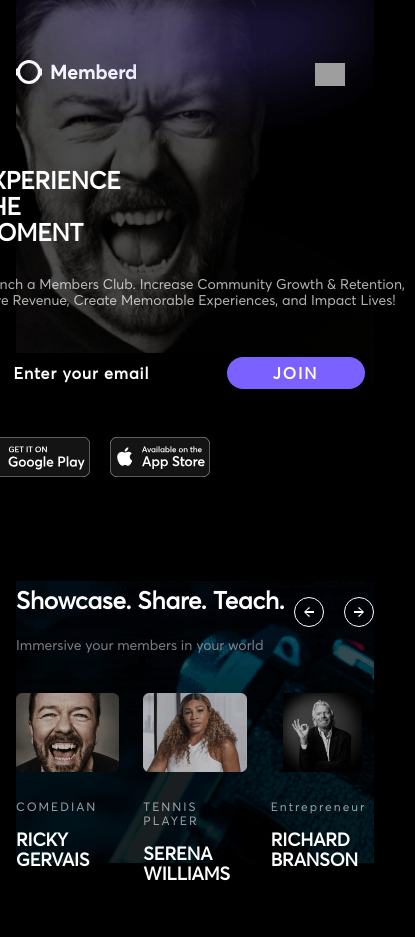
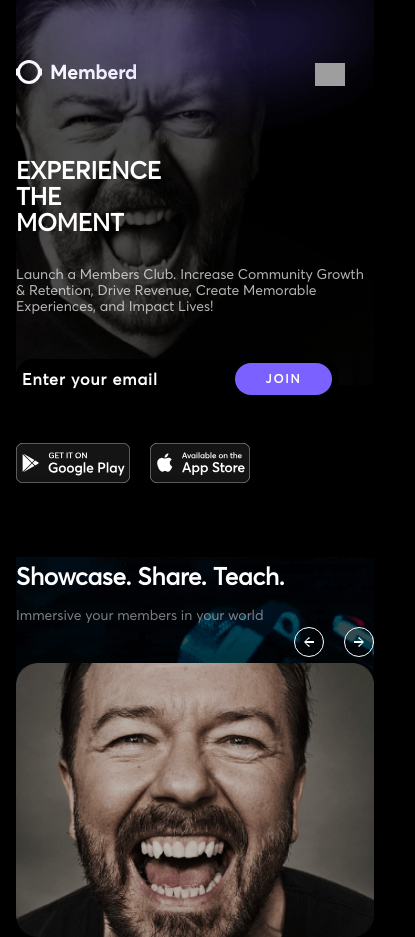
Before and after one commit to sashokpilipok7/devit-test1, a plain HTML site: page index.html in a window 390 px wide. Shown: the top 937 px of the page, 415 px wide, since content can reach past the window. Drawn offline with Linux system fonts and the light colour scheme; grey boxes are pictures that could not be loaded; files whose address does not match are found by name.

Commit message:
fix: mobile version

```diff
--- a/css/main.css
+++ b/css/main.css
@@ -261,9 +261,11 @@ body {
   }
   .section1__input {
     height: 40px;
+    padding-left: 0;
   }
   .section1__submit {
     height: 32px;
+    font-size: 12px;
   }
   .section2 {
     padding-bottom: 40px;
@@ -274,9 +276,14 @@ body {
   .section2__desc {
     margin-top: 16px;
   }
+  .section2__arrows-group {
+    top: 60px;
+  }
   .card__text {
     font-size: 12px;
     line-height: 14px;
+    margin-top: 12px;
+    margin-bottom: 8px;
   }
   .card__title {
     font-size: 18px;
@@ -305,9 +312,10 @@ body {
     line-height: 16px;
   }
   .section1__content {
-    margin-top: 80px;
-    margin-bottom: 100px;
+    margin-top: 70px;
+    margin-bottom: 70px;
     margin-right: 0;
+    width: 100%;
   }
   .section1__form {
     width: 90%;
@@ -315,4 +323,20 @@ body {
   .section2__arrow {
     padding: 8px;
   }
+  .section2__row {
+    flex-wrap: wrap;
+    gap: 30px;
+  }
+  .section2__desc {
+    margin-top: 10px;
+  }
+  .section2__arrows-group {
+    top: 70px;
+  }
+  .card {
+    width: 100%;
+  }
+  .card .img {
+    width: 100%;
+  }
 }
```
